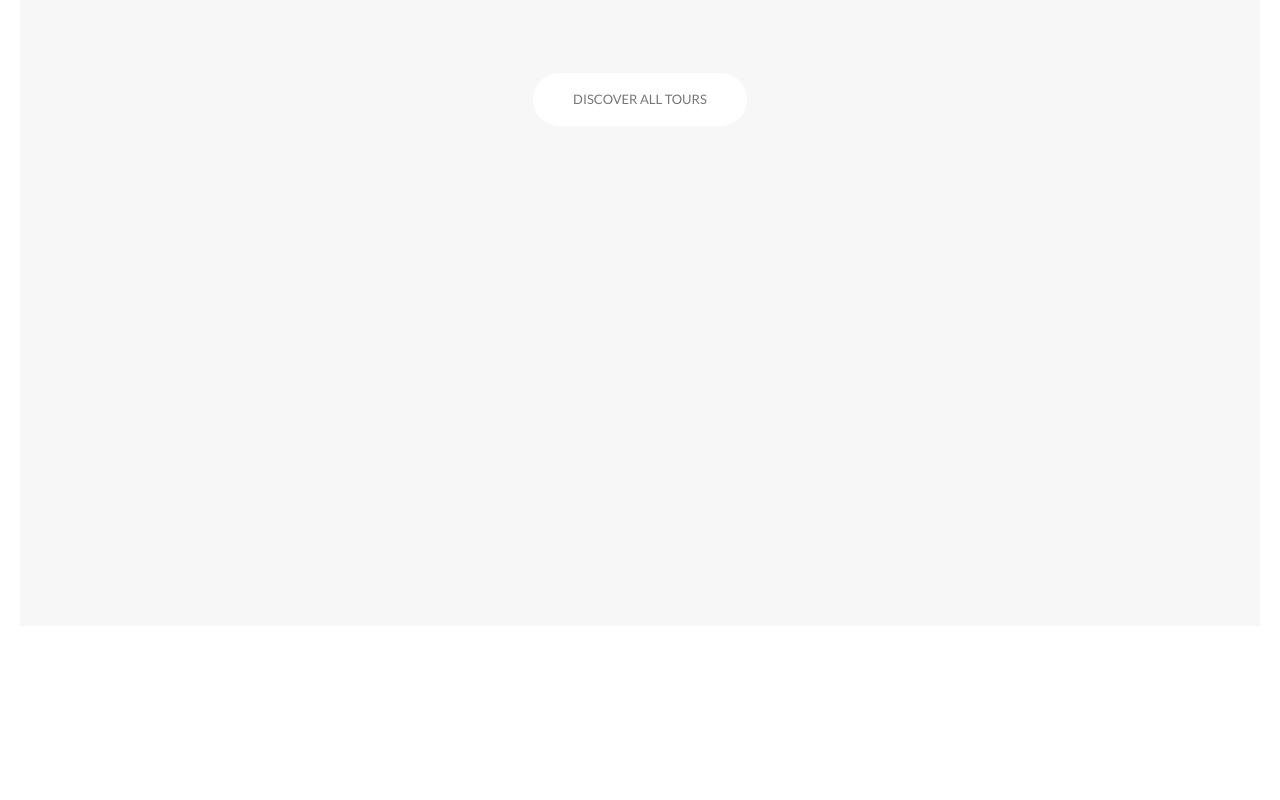
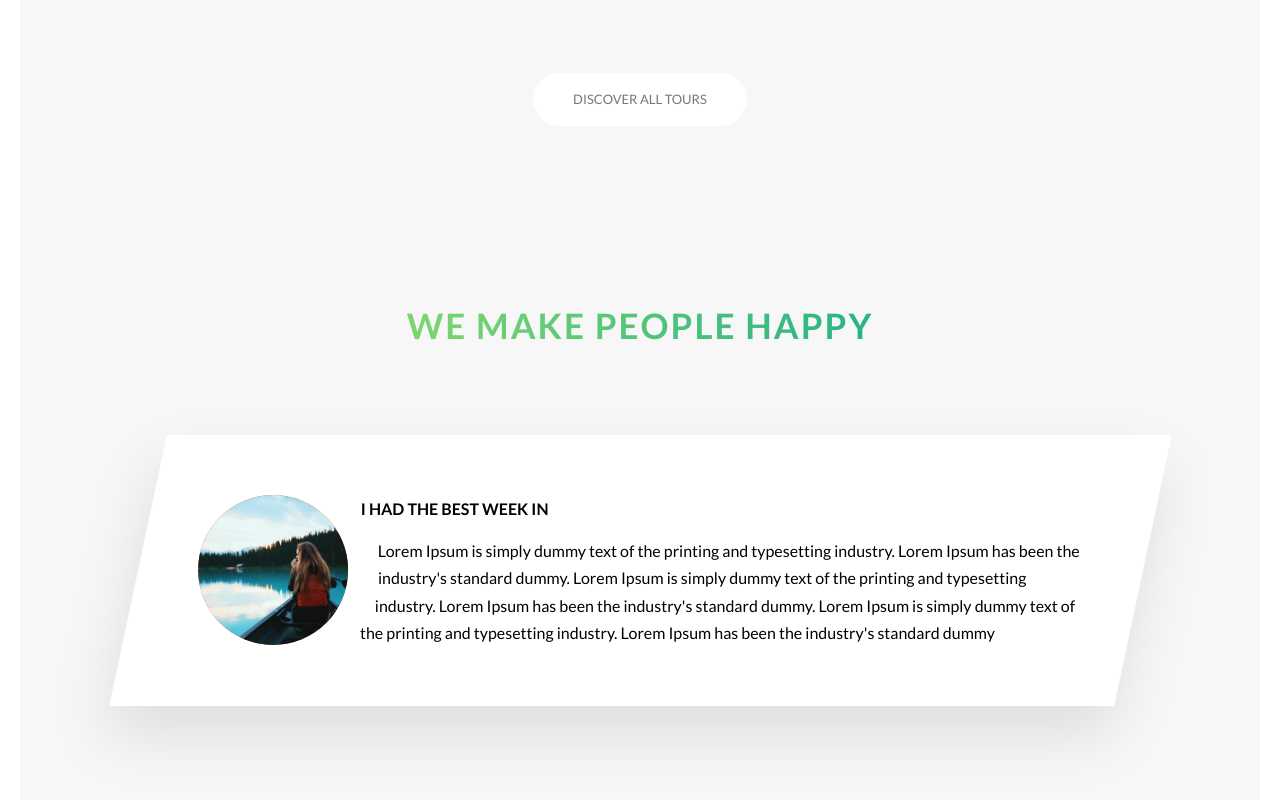
Before and after one commit to hadimir22/Tour-Site, a React (Create React App) app: page / in a window 1280 px wide. Shown: the part 3260-4060 px from the top of the page. Before the commit the page ends 3906 px from the top, so only its background shows below. Built offline with nearby package versions, Linux system fonts and the light colour scheme.

Commit message:
text reshaped

```diff
--- a/src/screens/index.js
+++ b/src/screens/index.js
@@ -3,6 +3,7 @@ import Logo from "../assets/img/logo-white.png";
 import "../style/index.scss";
 import About from "./about";
 import Features from "./features";
+import Packages from "./packages";
 
 export default class Main extends Component {
   render() {
@@ -26,118 +27,37 @@ export default class Main extends Component {
         <main>
           <About />
           <Features />
-
-          <section className="section-tours">
+          <Packages />
+          <section className="section-stories">
             <div className="u-center-text u-margin-bottom-big">
-              <h2 className="heading-secondary">Most popular tours</h2>
+              <h2 className="heading-secondary">We make people happy</h2>
             </div>
 
             <div className="row">
-              <div className="col-1-of-3">
-                <div className="card">
-                  <div className="card__side card__side--front ">
-                    <div className="card__picture card__picture--1">&nbsp;</div>
-                    <h4 className="card__heading">
-                      <span className="card__heading-span card__heading-span--1">
-                        The sea explorer
-                      </span>
-                    </h4>
-                    <div className="card__details">
-                      <ul>
-                        <li>3 day tour</li>
-                        <li>upto 30 people</li>
-                        <li>cozy hotel</li>
-                        <li>2 tour guides</li>
-                        <li>difficulty: easy</li>
-                      </ul>
-                    </div>
-                  </div>
-                  <div className="card__side card__side--back card__side--back-1 ">
-                    <div className="card__cta">
-                      <div className="card__price-box ">
-                        <p className="card__price-only">only</p>
-                        <p className="card__price-value">$599</p>
-                      </div>
-                      <a href="#" className="btn btn--white">
-                        {" "}
-                        Book Now
-                      </a>
-                    </div>
-                  </div>
+              <div className="story">
+                <figure className="story__shape">
+                  <img
+                    src={require("../assets/img/nat-8.jpg")}
+                    alt="person"
+                    className="story__img"
+                  />
+                </figure>
+                <div className="story__text">
+                  <h3 className="heading-tertiary u-margin-bottom-small">
+                    I had the best week in
+                  </h3>
+                  <p>
+                    {" "}
+                    Lorem Ipsum is simply dummy text of the printing and
+                    typesetting industry. Lorem Ipsum has been the industry's
+                    standard dummy. Lorem Ipsum is simply dummy text of the
+                    printing and typesetting industry. Lorem Ipsum has been the
+                    industry's standard dummy. Lorem Ipsum is simply dummy text
+                    of the printing and typesetting industry. Lorem Ipsum has
+                    been the industry's standard dummy
+                  </p>
                 </div>
               </div>
-              <div className="col-1-of-3">
-                <div className="card">
-                  <div className="card__side card__side--front ">
-                    <div className="card__picture card__picture--2">&nbsp;</div>
-                    <h4 className="card__heading">
-                      <span className="card__heading-span card__heading-span--2">
-                        The forest tiger
-                      </span>
-                    </h4>
-                    <div className="card__details">
-                      <ul>
-                        <li>3 day tour</li>
-                        <li>upto 30 people</li>
-                        <li>cozy hotel</li>
-                        <li>separate tents</li>
-                        <li>difficulty: medium</li>
-                      </ul>
-                    </div>
-                  </div>
-                  <div className="card__side card__side--back card__side--back-2 ">
-                    <div className="card__cta">
-                      <div className="card__price-box ">
-                        <p className="card__price-only">only</p>
-                        <p className="card__price-value">$699</p>
-                      </div>
-                      <a href="#" className="btn btn--white">
-                        {" "}
-                        Book Now
-                      </a>
-                    </div>
-                  </div>
-                </div>
-              </div>
-              <div className="col-1-of-3">
-                <div className="card">
-                  <div className="card__side card__side--front ">
-                    <div className="card__picture card__picture--3">&nbsp;</div>
-                    <h4 className="card__heading">
-                      <span className="card__heading-span card__heading-span--3">
-                        The snow adventurer
-                      </span>
-                    </h4>
-                    <div className="card__details">
-                      <ul>
-                        <li>5 day tour</li>
-                        <li>upto 15 people</li>
-                        <li>cozy hotel</li>
-                        <li>2 tour guides</li>
-                        <li>difficulty: hard</li>
-                      </ul>
-                    </div>
-                  </div>
-                  <div className="card__side card__side--back card__side--back-3 ">
-                    <div className="card__cta">
-                      <div className="card__price-box ">
-                        <p className="card__price-only">only</p>
-                        <p className="card__price-value">$899</p>
-                      </div>
-                      <a href="#" className="btn btn--white">
-                        {" "}
-                        Book Now
-                      </a>
-                    </div>
-                  </div>
-                </div>
-              </div>
-            </div>
-
-            <div className="u-center-text u-margin-top-huge">
-              <a href="#" className="btn btn--green">
-                discover all tours
-              </a>
             </div>
           </section>
         </main>
--- /dev/null
+++ b/src/screens/packages.js
@@ -0,0 +1,121 @@
+import React, { Component } from "react";
+
+export default class Packages extends Component {
+  render() {
+    return (
+      <section className="section-tours">
+        <div className="u-center-text u-margin-bottom-big">
+          <h2 className="heading-secondary">Most popular tours</h2>
+        </div>
+
+        <div className="row">
+          <div className="col-1-of-3">
+            <div className="card">
+              <div className="card__side card__side--front ">
+                <div className="card__picture card__picture--1">&nbsp;</div>
+                <h4 className="card__heading">
+                  <span className="card__heading-span card__heading-span--1">
+                    The sea explorer
+                  </span>
+                </h4>
+                <div className="card__details">
+                  <ul>
+                    <li>3 day tour</li>
+                    <li>upto 30 people</li>
+                    <li>cozy hotel</li>
+                    <li>2 tour guides</li>
+                    <li>difficulty: easy</li>
+                  </ul>
+                </div>
+              </div>
+              <div className="card__side card__side--back card__side--back-1 ">
+                <div className="card__cta">
+                  <div className="card__price-box ">
+                    <p className="card__price-only">only</p>
+                    <p className="card__price-value">$599</p>
+                  </div>
+                  <a href="#" className="btn btn--white">
+                    {" "}
+                    Book Now
+                  </a>
+                </div>
+              </div>
+            </div>
+          </div>
+          <div className="col-1-of-3">
+            <div className="card">
+              <div className="card__side card__side--front ">
+                <div className="card__picture card__picture--2">&nbsp;</div>
+                <h4 className="card__heading">
+                  <span className="card__heading-span card__heading-span--2">
+                    The forest tiger
+                  </span>
+                </h4>
+                <div className="card__details">
+                  <ul>
+                    <li>3 day tour</li>
+                    <li>upto 30 people</li>
+                    <li>cozy hotel</li>
+                    <li>separate tents</li>
+                    <li>difficulty: medium</li>
+                  </ul>
+                </div>
+              </div>
+              <div className="card__side card__side--back card__side--back-2 ">
+                <div className="card__cta">
+                  <div className="card__price-box ">
+                    <p className="card__price-only">only</p>
+                    <p className="card__price-value">$699</p>
+                  </div>
+                  <a href="#" className="btn btn--white">
+                    {" "}
+                    Book Now
+                  </a>
+                </div>
+              </div>
+            </div>
+          </div>
+          <div className="col-1-of-3">
+            <div className="card">
+              <div className="card__side card__side--front ">
+                <div className="card__picture card__picture--3">&nbsp;</div>
+                <h4 className="card__heading">
+                  <span className="card__heading-span card__heading-span--3">
+                    The snow adventurer
+                  </span>
+                </h4>
+                <div className="card__details">
+                  <ul>
+                    <li>5 day tour</li>
+                    <li>upto 15 people</li>
+                    <li>cozy hotel</li>
+                    <li>2 tour guides</li>
+                    <li>difficulty: hard</li>
+                  </ul>
+                </div>
+              </div>
+              <div className="card__side card__side--back card__side--back-3 ">
+                <div className="card__cta">
+                  <div className="card__price-box ">
+                    <p className="card__price-only">only</p>
+                    <p className="card__price-value">$899</p>
+                  </div>
+                  <a href="#" className="btn btn--white">
+                    {" "}
+                    Book Now
+                  </a>
+                </div>
+              </div>
+            </div>
+          </div>
+        </div>
+
+        <div className="u-center-text u-margin-top-huge">
+          <a href="#" className="btn btn--green">
+            discover all tours
+          </a>
+        </div>
+      </section>
+    );
+  }
+}
--- /dev/null
+++ b/src/style/components/_stories.scss
@@ -0,0 +1,30 @@
+.story {
+  width: 75%;
+  margin: 0 auto;
+  box-shadow: 0 30px 60px rgba($color-black, 0.1);
+  background-color: $color-white;
+  padding: 60px;
+  padding-left: 90px;
+  font-size: 16px;
+  transform: skewX(-12deg);
+
+  &__shape {
+    width: 150px;
+    height: 150px;
+    background-color: orangered;
+    float: left;
+    -webkit-shape-outside: circle(50% at 50% 50%);
+    shape-outside: circle(50% at 50% 50%);
+    -webkit-clip-path: circle(50% at 50% 50%);
+    clip-path: circle(50% at 50% 50%);
+    transform: translateX(-30px) skewX(12deg);
+  }
+
+  &__img {
+    height: 100%;
+  }
+
+  &__text {
+    transform: skewX(12deg);
+  }
+}
--- a/src/style/index.scss
+++ b/src/style/index.scss
@@ -13,6 +13,7 @@
 @import "components/composition.scss";
 @import "components/feature-box.scss";
 @import "components/card.scss";
+@import "components/stories.scss";
 
 @import "layout/header";
 @import "layout/grid";
--- a/src/style/pages/_home.scss
+++ b/src/style/pages/_home.scss
@@ -23,6 +23,11 @@
 
 .section-tours {
   background-color: $color-grey-light-1;
-  padding: 250px 0px 500px 0px;
+  padding: 250px 0px 20px 0px;
   margin-top: -20vh;
 }
+
+.section-stories {
+  padding: 150px 0;
+  background-color: $color-grey-light-1;
+}
```
Also changed, not shown: src/style/components/_composition.scss (renamed from src/style/components/composition.scss).
